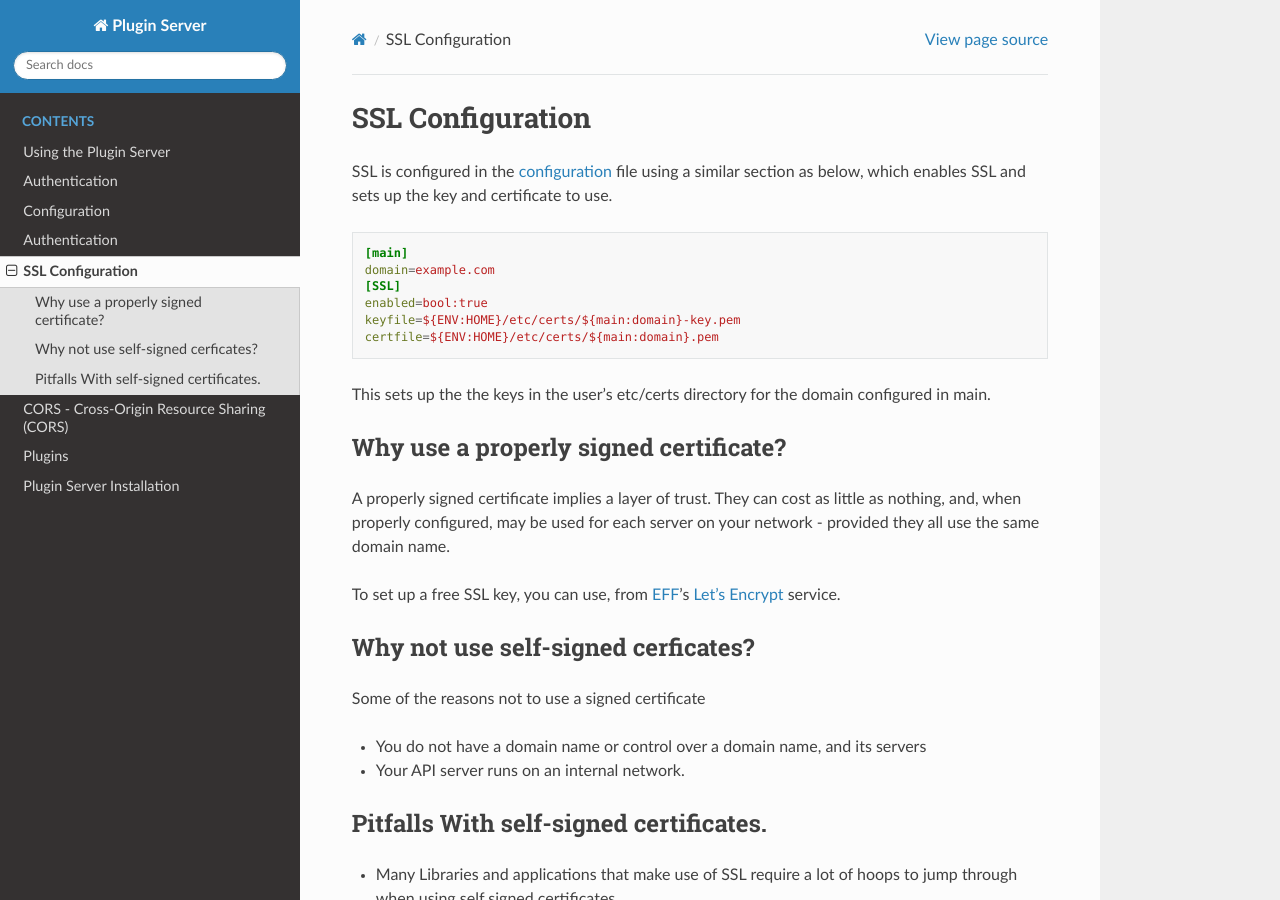
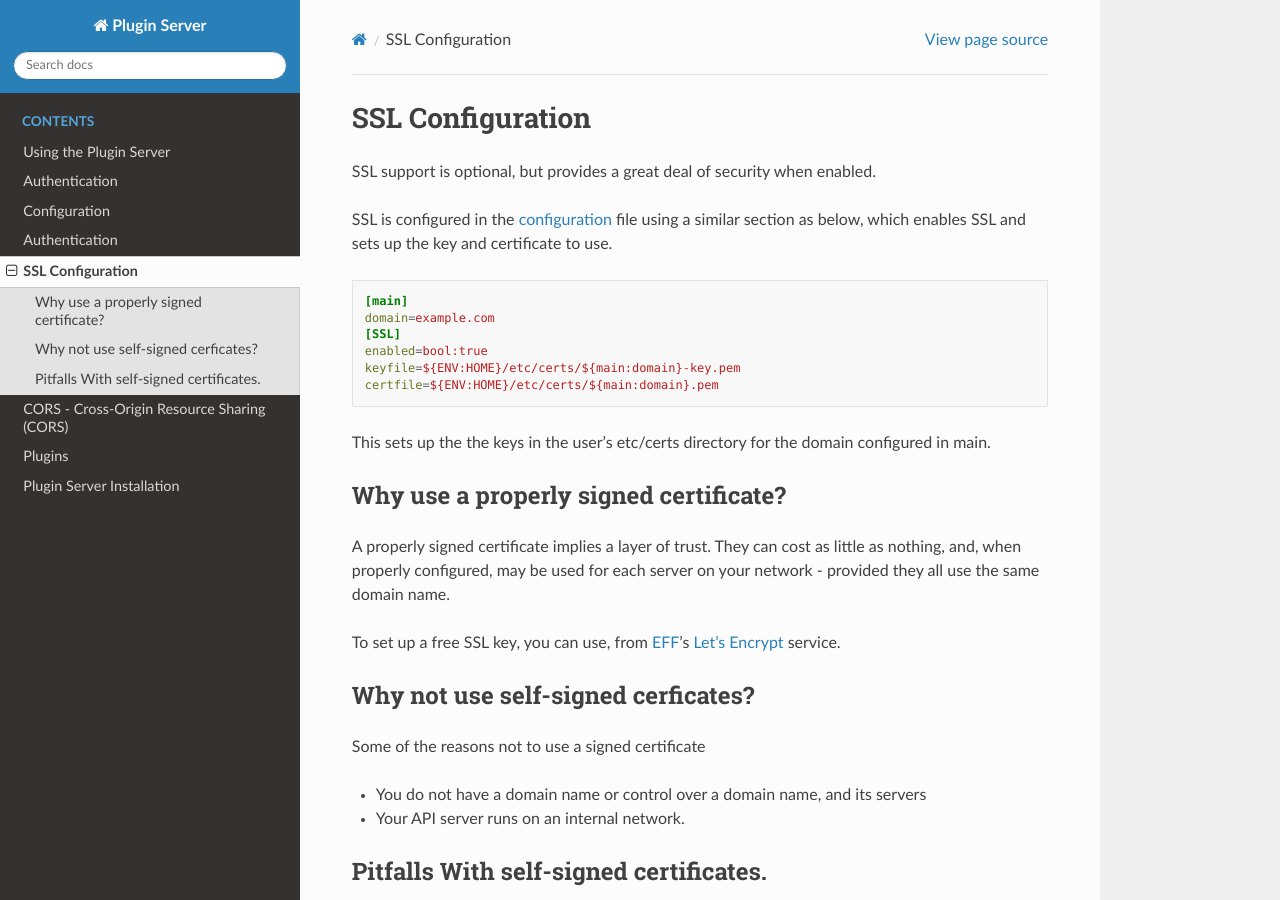
Before and after one commit to nicciniamh/pluginserver, a Sphinx documentation site: the page built from docs/SSL.md, in a window 1280 px wide and 900 px high. Built offline with Sphinx 7.4.7 and the Read the Docs theme 3.1.0, drawn with Linux system fonts in a browser that asks for light colours.

Commit message:
Modified the SSL doc a little

```diff
--- a/docs/SSL.md
+++ b/docs/SSL.md
@@ -1,4 +1,6 @@
 # SSL Configuration
+
+SSL support is optional, but provides a great deal of security when enabled.
 
 SSL is configured in the [configuration](Config.md) file using a similar section as below, which enables SSL and sets up the key and certificate to use.
 
```
